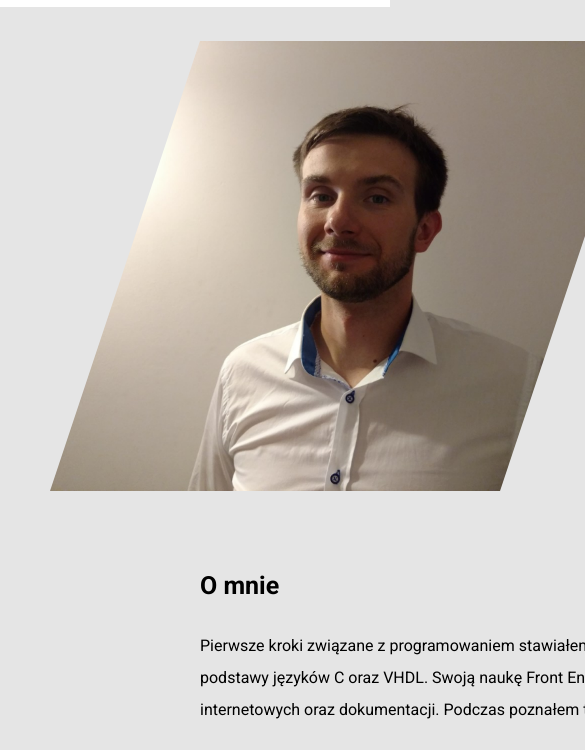
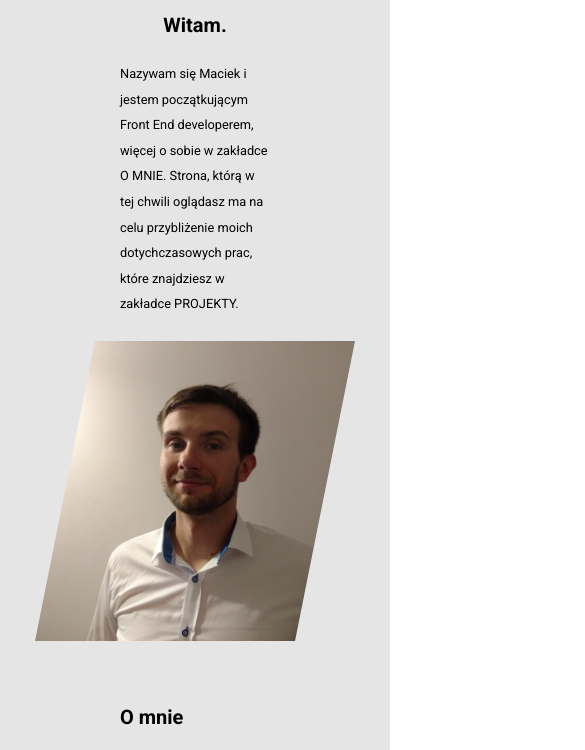
Before and after one commit to maciekKuc/maciekKuc.github.io, a website: page index.html in a window 390 px wide. Shown: the part 99-849 px from the top of the page, 585 px wide, since content can reach past the window. Drawn offline with Linux system fonts and the light colour scheme.

Commit message:
media queries
Added media queries for  tab and mob widths.

```diff
--- a/index.html
+++ b/index.html
@@ -20,7 +20,7 @@
     </ul>
   </nav>
   <main class="main mt-hg">
-    <div class="home mb-hg" id="home">
+    <section class="home mb-hg" id="home">
       <div class="home__card">
         <img src="img/profilowe.png" alt="" class="home__photo">
       </div>
@@ -28,12 +28,12 @@
         <h1 class="heading--big mb-md">Witam.</h1>
         <p class="paragraph">Nazywam się Maciek i jestem początkującym Front End developerem, więcej o sobie w zakładce O MNIE. Strona, którą w tej chwili oglądasz ma na celu przybliżenie moich dotychczasowych prac, które znajdziesz w zakładce PROJEKTY. </p>
       </div>
-    </div>
-    <div class="about mb-hg" id="about">
+    </section>
+    <section class="about mb-hg" id="about">
       <h1 class="heading--big mb-md">O mnie</h1>
         <p class="paragraph">Pierwsze kroki związane z programowaniem stawiałem w technikum z językiem Asembly oraz na studiach gdzie poznawałem podstawy języków C oraz VHDL. Swoją naukę Front Endu rozpocząłem trochę ponad rok temu, korzystając z kursów internetowych oraz dokumentacji. Podczas poznałem takie techologie jak np. CSS3, SASS, ES6 oraz inne wymienione poniżej. </p>
-    </div>
-    <div class="project mb-hg" id="projects">
+    </section>
+    <section class="project mb-hg" id="projects">
       <div class="project__card">
         <div class="project__card--hidden">
           <div class="project__description text--white">
@@ -92,7 +92,7 @@
       <div class="project__card">
         <div class="project__card--hidden">
           <div class="project__description text--white">
-            <h1 class="heading--big heading--center mt-sm">Weekly challenge number 2</h1>
+            <h1 class="heading--big heading--center mt-sm">Weekly challenge<br>number 2</h1>
             <p class="paragraph ">Tech stack:</p>
             <ul class="project__list">
               <li class="project__item">HTML5</li>
@@ -139,8 +139,8 @@
           </div>
         </div>
       </div>
-    </div>
-    <div class="technologies mb-hg" id="technologies">
+    </section>
+    <section class="technologies mb-hg" id="technologies">
       <h2 class="heading--small mb-md">Technologie poznane</h2>
       <div class="technologies__container mb-md">
         <img src="img/html5.svg" class="technologies__icon" alt="html5 svg logo">
@@ -154,7 +154,7 @@
       <div class="technologies__container">
         <img src="img/react.svg" class="technologies__icon" alt="react svg logo">
       </div>
-    </div>
+    </section>
 
   </main>
 
--- a/sass/_about.scss
+++ b/sass/_about.scss
@@ -1,33 +1,66 @@
 .home{
-	display: grid;
-	grid-template-columns: 1fr 1fr;
+	display: flex;
+	flex-direction: row;
 
 
 	&__card{
 		display: flex;
 		flex-direction: column;
 		justify-content: center;
+		align-items: center;
 
 		&--text{
 			width: 80%;
+
+			@media screen and (max-width: 1050px){
+				width: 100%;
+			}
 		}
 
 		&:first-child{
 			animation: moveRight 1s;
+
+			@media screen and (max-width: 1050px){
+				order: 2;
+
+			}
 		}
 
 		&:last-child{
 			animation: moveLeft 1s;
+
+			@media screen and (max-width: 1050px){
+				order: 1;
+				margin-bottom: 3rem;
+			}
 		}
 	}
 
 	&__photo{
-		max-height: 450px;
+		max-width: 600px;
 		-webkit-clip-path: polygon(25% 0%, 100% 0%, 75% 100%, 0% 100%);
 		clip-path: polygon(25% 0%, 100% 0%, 75% 100%, 0% 100%);
+
+		@media screen and (max-width: 1050px){
+			height: 300px;
+			max-width: 400px;
+		}
+
+		@media screen and (max-width: 650px){
+			clip-path: polygon(25% 0%, 90% 0%, 75% 100%, 10% 100%);
+		}
 	}
+
+	@media screen and (max-width: 1050px){
+			flex-direction: column;
+			padding: 0 10rem;
+		}
 }
 
 .about{
 	padding: 0 15rem;
+
+	@media screen and (max-width: 1050px){
+			padding: 0 10rem;
+		}
 }
--- a/sass/_base.scss
+++ b/sass/_base.scss
@@ -21,6 +21,14 @@ html{
 	font-size: 62.5%;
 	font-family: Roboto;
 	scroll-behavior: smooth;
+
+	@media screen and (max-width: 650px){
+		font-size: 50%;
+	}
+}
+
+body{
+	width: 100%;
 }
 
 a{
@@ -29,7 +37,7 @@ a{
 }
 
 .main{
-	width: 1300px;
+	max-width: 1300px;
 	margin: 0 auto;
 	padding: 5rem;
 	background-color: $bgc--basic;
--- a/sass/_footer.scss
+++ b/sass/_footer.scss
@@ -1,4 +1,5 @@
 .footer{
+	width: 100%;
 	background-color: $light-blue;
 	color: $text--white;
 	padding: 3rem;
--- a/sass/_navbar.scss
+++ b/sass/_navbar.scss
@@ -26,6 +26,10 @@
 		font-size: 1.9rem;
 		padding: 2rem;
 
+		@media screen and (max-width: 1050px){
+			font-size: 1.6rem;
+		}
+
 		&:hover{
 			background-color: $hover-blue;
 			color: $text--white;
--- a/sass/_projects.scss
+++ b/sass/_projects.scss
@@ -1,12 +1,13 @@
 .project{
 	display: grid;
-	grid-template-columns: repeat(3, minmax(300px, 1fr));
-	grid-template-rows: 300px 300px;
+	grid-template-columns: repeat(auto-fit, minmax(35rem, 1fr));
+
 	justify-content: center;
 	grid-gap: 4rem;
 
 
 	&__card{
+		height: 300px;
 		box-shadow: 0 2px 3px rgba(0, 0, 0, 0.2);
 		background-size: contain;
 		background-position: 0 3rem;
--- a/sass/_technologies.scss
+++ b/sass/_technologies.scss
@@ -3,6 +3,7 @@
 
 	&__container{
 		display: flex;
+		flex-wrap: wrap;
 		align-content: center;
 		justify-content: center;
 	}
```
Also changed, not shown: css/style.css.
